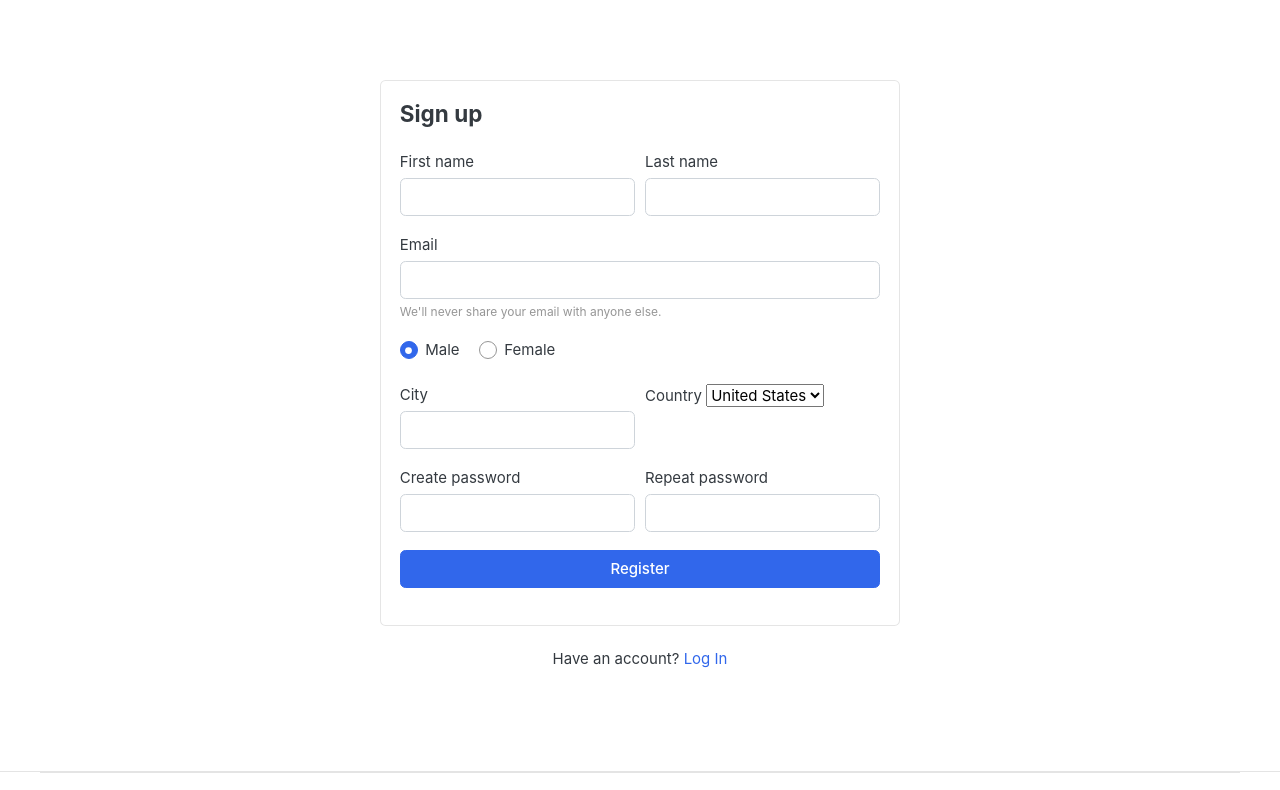
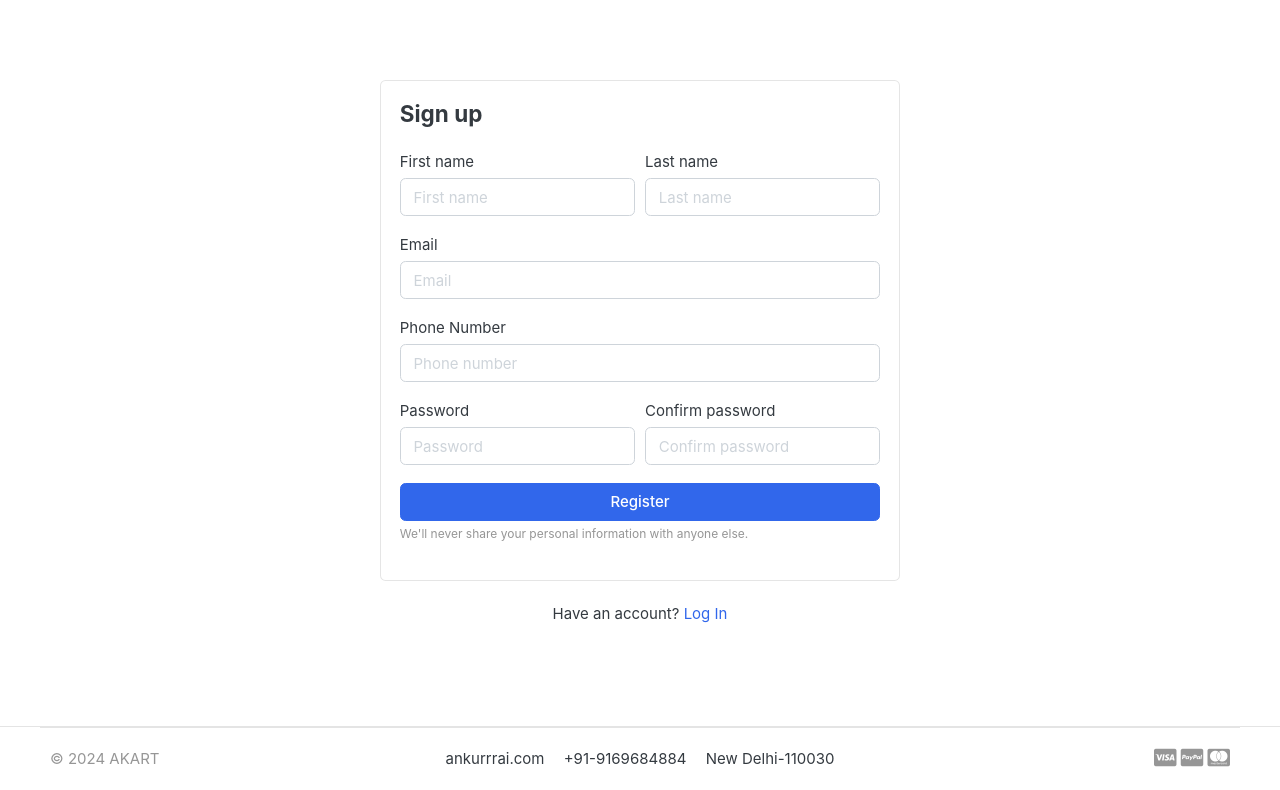
Before and after one commit to ankurrrai/Akart, a Django app: page /user/register/ in a window 1280 px wide. Shown: the part 118-908 px from the top of the page. After the commit the page ends 885 px from the top, so only its background shows below. Run offline with Django 3.2, Linux system fonts and the light colour scheme; data that the repository does not hold is empty; some libraries are stand-ins or nearby versions; some web fonts are replaced.

Commit message:
Registration,Login and account activate

```diff
--- a/accounts/forms.py
+++ b/accounts/forms.py
@@ -2,6 +2,27 @@ from django import forms
 from .models import Account
 
 class RegisterForm(forms.ModelForm):
+
+    password=forms.CharField(widget=forms.PasswordInput(attrs={'placeholder':'Password'}))
+    confirm_password=forms.CharField(widget=forms.PasswordInput(attrs={'placeholder':'Confirm Password'}))
+    email   =forms.EmailField(widget=forms.EmailInput(attrs={'placeholder':'abc@xyz.com','type':'email'}))
+    phone_number=forms.Field(widget=forms.NumberInput(attrs={'placeholder':'+91-123 123 1234'}))
+
     class Meta:
         model= Account
         fields=['first_name','last_name','phone_number','email','password']
+
+    def clean(self):
+
+        cleaned_data= super(RegisterForm,self).clean()
+        password=cleaned_data.get('password')
+        confirm_password=cleaned_data.get('confirm_password')
+        if password != confirm_password:
+            raise forms.ValidationError('Password doest not match!')
+
+    def __init__(self,*args,**kwargs):
+        super(RegisterForm,self).__init__(*args,**kwargs)
+
+        for field in self.fields:
+            self.fields[field].widget.attrs['class']='form-control'
+            self.fields[field].widget.attrs['placeholder']=field.replace('_',' ').capitalize()
--- a/accounts/urls.py
+++ b/accounts/urls.py
@@ -5,4 +5,5 @@ urlpatterns=[
     path(route='register/',view=register,name='register'),
     path(route='login/',view=login,name='login'),
     path(route='destroy-session/',view=destroySession,name='destroy_session'),
+    path(route='activate/<uidb64>/<token>/',view=activate,name='activate')
 ]
--- a/accounts/views.py
+++ b/accounts/views.py
@@ -1,17 +1,111 @@
 from django.shortcuts import render,redirect
 from .forms import RegisterForm
+from .models import Account
+from django.contrib import messages,auth
+from django.contrib.auth.decorators import login_required
+
+from django.http import HttpResponse
+
+# USER ACTIVATION
+from django.contrib.sites.shortcuts import get_current_site
+from django.template.loader import render_to_string
+from django.utils.http import urlsafe_base64_encode,urlsafe_base64_decode
+from django.utils.encoding import force_bytes
+from django.contrib.auth.tokens import default_token_generator
+from django.core.mail import EmailMessage
+
 
 def register(request):
-    form=RegisterForm()
+    if request.user.is_authenticated:
+        return redirect('home')
+
+    if request.method=='POST':
+        form=RegisterForm(request.POST)
+        if form.is_valid():
+            try:
+                first_name=form.cleaned_data['first_name']
+                last_name=form.cleaned_data['last_name']
+                phone_number=form.cleaned_data['phone_number']
+                email=form.cleaned_data['email']
+                password=form.cleaned_data['password']
+                username=email.split('@')[0]+'1'
+                user=Account.objects.create_user(email=email,first_name=first_name,last_name=last_name,username=username,password=password)
+                user.phone_number=phone_number
+                user.save()
+                # ACTIVATION email
+
+                subject_name='AKART | Verification email!!'
+                message=render_to_string(template_name='accounts/email_activation.html',context={
+                    'domain':get_current_site(request=request),
+                    'user':user,
+                    'uid':urlsafe_base64_encode(force_bytes(user.pk)),
+                    'token': default_token_generator.make_token(user)
+                })
+                send_email=EmailMessage(subject=subject_name,body=message,to=[email])
+                send_email.send()
+
+                messages.success(request=request,message='Email Sent')
+                return redirect('login')
+            except Exception as e:
+                messages.error(request=request,message=e)
+                return  redirect('register')
+
+    else:
+        form=RegisterForm()
     context={
         'form':form,
     }
     return render(request=request,template_name='accounts/register.html',context=context)
 
 def login(request):
-    context={}
-    return render(request=request,template_name='accounts/login.html',context=context)
 
+    # check the authentication
+    if request.user.is_authenticated:
+        return redirect('home')
+
+    # if user is sumbit the form
+    if request.method=='POST':
+        email=request.POST['email']
+        password=request.POST['password']
+
+        # do authenticate
+        user=auth.authenticate(request=request,email=email,password=password)
+
+        # if user has provide valid details login to the portal else throw an error message
+        if not (user is None):
+            auth.login(request=request,user=user)
+            return redirect('home')
+        else:
+            messages.error(request=request,message='Email or password is incorrect!')
+            return redirect('login')
+
+    return render(request=request,template_name='accounts/login.html')
+
+@login_required(login_url='login')
 def destroySession(request):
-    context={}
-    return redirect('home')
+    # call the decorater to do logout...
+    auth.logout(request=request)
+    messages.success(request=request,message='Logout Successfully!')
+    return redirect('login')
+
+# to activate account by verify an email of user
+def activate(request,uidb64,token):
+    try:
+        # decode user id from param
+        uid=urlsafe_base64_decode(uidb64).decode()
+        user=Account.objects.get(pk=uid)
+    except(TypeError,ValueError,OverflowError,Account.DoesNotExist):
+        user=None
+
+    # if user is in accounts and user token is valid the activate the account
+    if user is not None and default_token_generator.check_token(user,token):
+        user.is_active=True
+        user.save()
+        messages.success(request=request,message='Email verification is done. Kindly login to your account!!')
+        return redirect('login')
+
+    # if not then pass a error meassge to register page
+    if user is not None:
+        user.delete()
+    messages.error(request=request,message='Invalid activation link')
+    return redirect('register')
--- a/akart/static/js/script.js
+++ b/akart/static/js/script.js
@@ -51,6 +51,10 @@ $(document).ready(function() {
 		$('[data-toggle="tooltip"]').tooltip()
 	} // end if
 
+    // Auto-dismiss alerts after a timeout
+    setTimeout(function(){
+        $('#message').fadeOut('slow')
+    },5000)
 
 
 
--- a/requirements.txt
+++ b/requirements.txt
@@ -1,2 +1,3 @@
 django==3.1
 Pillow
+django-environ
--- a/templates/accounts/register.html
+++ b/templates/accounts/register.html
@@ -8,63 +8,54 @@
         <div class="card mx-auto" style="max-width:520px; margin-top:40px;">
           <article class="card-body">
             <header class="mb-4"><h4 class="card-title">Sign up</h4></header>
-            <form>
+            {% include 'includes/alerts.html' %}
+            <form action="{% url 'register' %}" method="POST">
+              {% csrf_token %}
                     <div class="form-row">
                         <div class="col form-group">
                             <label>First name</label>
-                              <input type="text" class="form-control" placeholder="">
+                              {{form.first_name}}
                         </div> <!-- form-group end.// -->
                         <div class="col form-group">
                             <label>Last name</label>
-                              <input type="text" class="form-control" placeholder="">
+                            {{form.last_name}}
                         </div> <!-- form-group end.// -->
                     </div> <!-- form-row end.// -->
+
                     <div class="form-group">
                         <label>Email</label>
-                        <input type="email" class="form-control" placeholder="">
-                        <small class="form-text text-muted">We'll never share your email with anyone else.</small>
+                        {{form.email}}
+
                     </div> <!-- form-group end.// -->
+
                     <div class="form-group">
-                        <label class="custom-control custom-radio custom-control-inline">
-                          <input class="custom-control-input" checked="" type="radio" name="gender" value="option1">
-                          <span class="custom-control-label"> Male </span>
-                        </label>
-                        <label class="custom-control custom-radio custom-control-inline">
-                          <input class="custom-control-input" type="radio" name="gender" value="option2">
-                          <span class="custom-control-label"> Female </span>
-                        </label>
-                    </div> <!-- form-group end.// -->
+                      <label>Phone Number</label>
+                      {{form.phone_number}}
+
+                  </div> <!-- form-group end.// -->
+
                     <div class="form-row">
                         <div class="form-group col-md-6">
-                          <label>City</label>
-                          <input type="text" class="form-control">
+                            <label>Password</label>
+                            {{form.password}}
                         </div> <!-- form-group end.// -->
                         <div class="form-group col-md-6">
-                          <label>Country</label>
-                          <select id="inputState" class="f  orm-control">
-                            <option> Choose...</option>
-                              <option>Uzbekistan</option>
-                              <option>Russia</option>
-                              <option selected="">United States</option>
-                              <option>India</option>
-                              <option>Afganistan</option>
-                          </select>
-                        </div> <!-- form-group end.// -->
-                    </div> <!-- form-row.// -->
-                    <div class="form-row">
-                        <div class="form-group col-md-6">
-                            <label>Create password</label>
-                            <input class="form-control" type="password">
-                        </div> <!-- form-group end.// -->
-                        <div class="form-group col-md-6">
-                            <label>Repeat password</label>
-                            <input class="form-control" type="password">
+                            <label>Confirm password</label>
+                            {{form.confirm_password}}
                         </div> <!-- form-group end.// -->
                     </div>
+
+
+
                     <div class="form-group">
                         <button type="submit" class="btn btn-primary btn-block"> Register  </button>
+                        <small class="form-text text-muted">We'll never share your personal information with anyone else.</small>
                     </div> <!-- form-group// -->
-
+                    {% if form.email.errors %}
+                    {{form.email.errors}}
+                    {% else %}
+                    {{ form.non_field_errors }}
+                    {% endif %}
                 </form>
             </article><!-- card-body.// -->
         </div> <!-- card .// -->
--- /dev/null
+++ b/templates/includes/alerts.html
@@ -0,0 +1,11 @@
+{% if messages %}
+<!-- <div id="message" class="position-fixed top-0 end-0 p-3" style="z-index: 1055;"> -->
+<div id="message" class="container text-center" >
+        {% for message in messages %}
+            <div class="alert alert-{{ message.tags }} alert-dismissible fade show" role="alert">
+                {{ message }}
+                <button type="button" class="close" data-dismiss="alert"><span aria-hidden="true">&times;</span></button>
+            </div>
+        {% endfor %}
+</div>
+{% endif %}
--- a/templates/includes/navbar.html
+++ b/templates/includes/navbar.html
@@ -61,13 +61,23 @@
         </div> <!-- col.// -->
         <div class="col-lg-3 col-sm-6 col-8 order-2 order-lg-3">
                     <div class="d-flex justify-content-end mb-3 mb-lg-0">
+                        {% if user.id is None %}
                         <div class="widget-header">
                             <small class="title text-muted">Welcome guest!</small>
                             <div>
                                 <a href="{% url 'login' %}">Sign in</a> <span class="dark-transp"> | </span>
-                                <a href="{% url 'register' %}"> Register</a>
+                                <a href="{% url 'register' %}">Register</a>
                             </div>
                         </div>
+                        {% else %}
+                        <div class="widget-header">
+                            <small class="title text-muted">Welcome {{user.first_name}}!</small>
+                            <div>
+                                <a href="#">Dashboard</a> <span class="dark-transp"> | </span>
+                                <a href="{% url 'destroy_session' %}">Logout</a>
+                            </div>
+                        </div>
+                        {% endif %}
                         <a href="{% url 'cart' %}" class="widget-header pl-3 ml-3">
                             <div class="icon icon-sm rounded-circle border"><i class="fa fa-shopping-cart"></i></div>
                             <span class="badge badge-pill badge-danger notify">{{cart_count}}</span>
```
Also changed, not shown: akart/settings.py (+25 -0 lines), templates/accounts/email_activation.html (added, +13 -0 lines), templates/accounts/login.html (+5 -3 lines).
